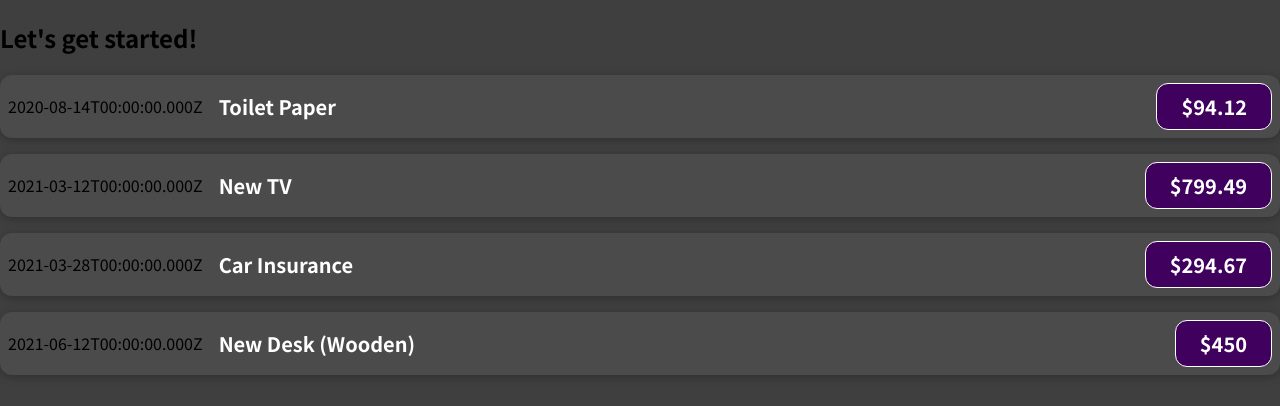
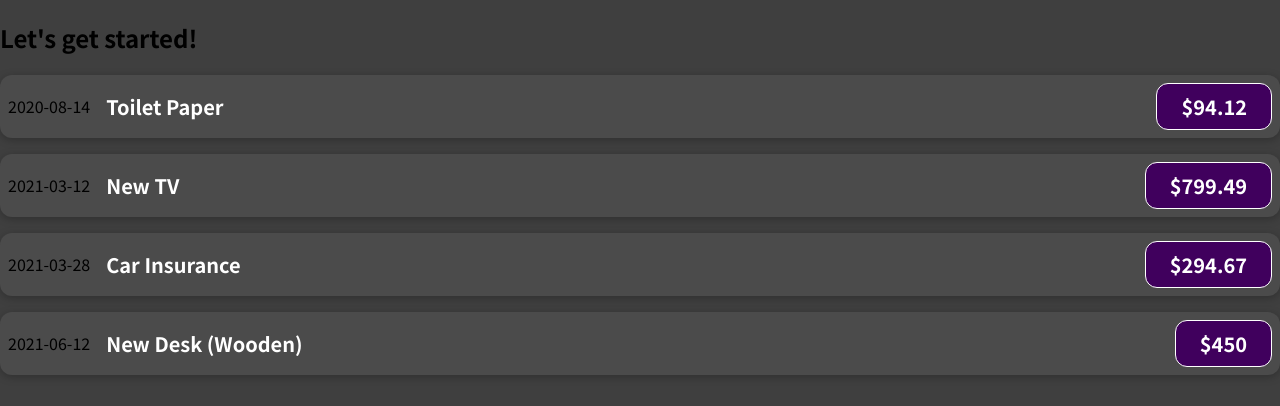
Before and after one commit to Sherry90/react-complete-guide, a JavaScript app: page / in a window 1280 px wide. Shown: the top 406 px of the page. Built offline with nearby package versions, Linux system fonts and the light colour scheme.

Commit message:
refactoring

```diff
--- a/src/App.js
+++ b/src/App.js
@@ -5,10 +5,10 @@ const App = () => {
   return (
     <div>
       <h2>Let's get started!</h2>
-        <ExpenseItem title={ExpenseData[0].title} amount={ExpenseData[0].amount} date={ExpenseData[0].date.toISOString()}></ExpenseItem>
-        <ExpenseItem title={ExpenseData[1].title} amount={ExpenseData[1].amount} date={ExpenseData[1].date.toISOString()}></ExpenseItem>
-        <ExpenseItem title={ExpenseData[2].title} amount={ExpenseData[2].amount} date={ExpenseData[2].date.toISOString()}></ExpenseItem>
-        <ExpenseItem title={ExpenseData[3].title} amount={ExpenseData[3].amount} date={ExpenseData[3].date.toISOString()}></ExpenseItem>
+        <ExpenseItem title={ExpenseData[0].title} amount={ExpenseData[0].amount} date={ExpenseData[0].date}></ExpenseItem>
+        <ExpenseItem title={ExpenseData[1].title} amount={ExpenseData[1].amount} date={ExpenseData[1].date}></ExpenseItem>
+        <ExpenseItem title={ExpenseData[2].title} amount={ExpenseData[2].amount} date={ExpenseData[2].date}></ExpenseItem>
+        <ExpenseItem title={ExpenseData[3].title} amount={ExpenseData[3].amount} date={ExpenseData[3].date}></ExpenseItem>
     </div>
   );
 }
--- a/src/data/ExpenseData.js
+++ b/src/data/ExpenseData.js
@@ -3,20 +3,20 @@ const expenses = [
         id: 'e1',
         title: 'Toilet Paper',
         amount: 94.12,
-        date: new Date(2020, 7, 14),
+        date: new Date(2020, 7, 14).toISOString().substring(0,10),
     },
-    { id: 'e2', title: 'New TV', amount: 799.49, date: new Date(2021, 2, 12) },
+    { id: 'e2', title: 'New TV', amount: 799.49, date: new Date(2021, 2, 12).toISOString().substring(0,10) },
     {
         id: 'e3',
         title: 'Car Insurance',
         amount: 294.67,
-        date: new Date(2021, 2, 28),
+        date: new Date(2021, 2, 28).toISOString().substring(0,10),
     },
     {
         id: 'e4',
         title: 'New Desk (Wooden)',
         amount: 450,
-        date: new Date(2021, 5, 12),
+        date: new Date(2021, 5, 12).toISOString().substring(0,10),
     },
 ];
 
```
